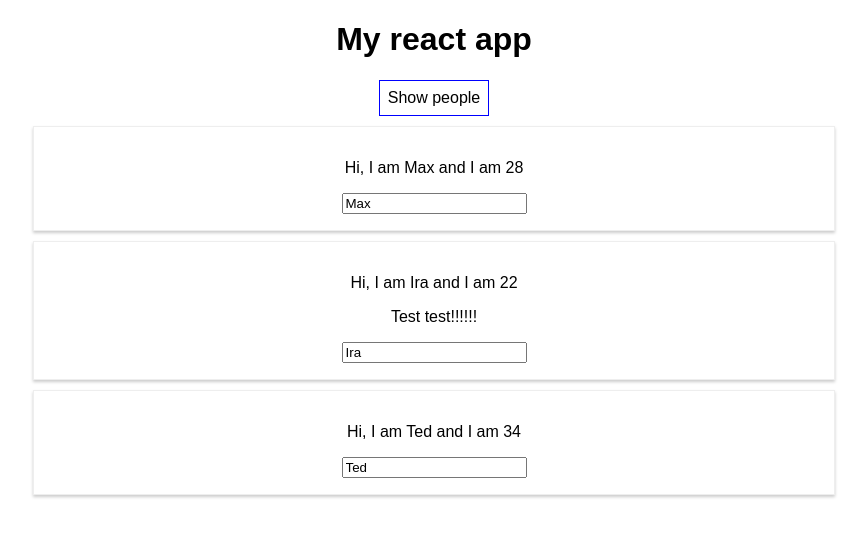
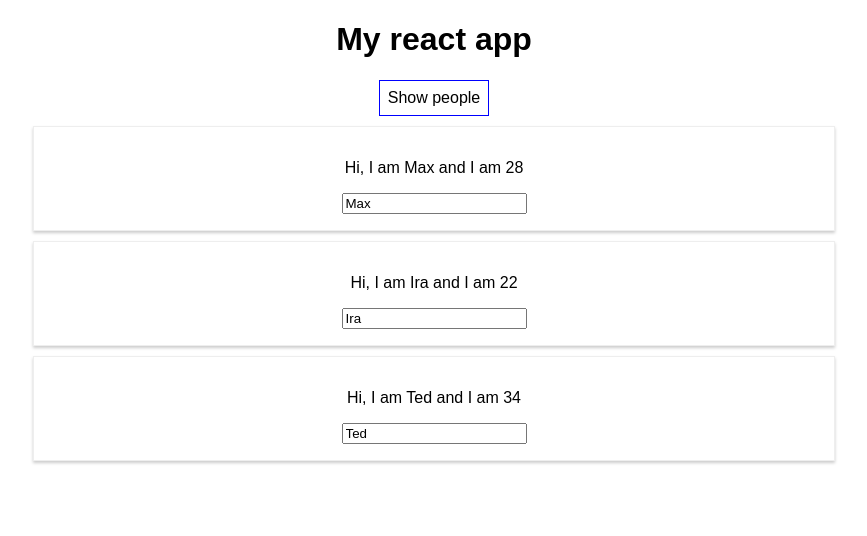
Before and after one commit to sitneva/firstReactApp, a React (Create React App) app: page / in a window 1280 px wide. Both pictures are taken after a click on the button "Show people". Shown: the top 536 px of the page, without its empty margins (206-1073 px from the left). Built offline with nearby package versions, Linux system fonts and the light colour scheme.

Commit message:
showing list of components

```diff
--- a/src/App.js
+++ b/src/App.js
@@ -53,15 +53,11 @@ class App extends Component {
         if (this.state.showPersons) {
             persons = (
                 <div>
-                    <Person
-                        name={this.state.persons[0].name}
-                        age={this.state.persons[0].age}
-                        changed={this.nameChangeHandler}></Person>
-                    <Person
-                        name={this.state.persons[1].name}
-                        age={this.state.persons[1].age}
-                        click={this.swithNameHandler.bind(this, 'NEW!!!')}>Test test!!!!!!</Person>
-                    <Person name={this.state.persons[2].name} age={this.state.persons[2].age}></Person>
+                    {this.state.persons.map(person => {
+                        return  <Person
+                            name={person.name}
+                            age={person.age}></Person>
+                    })}
                 </div>
             )
         }
```
